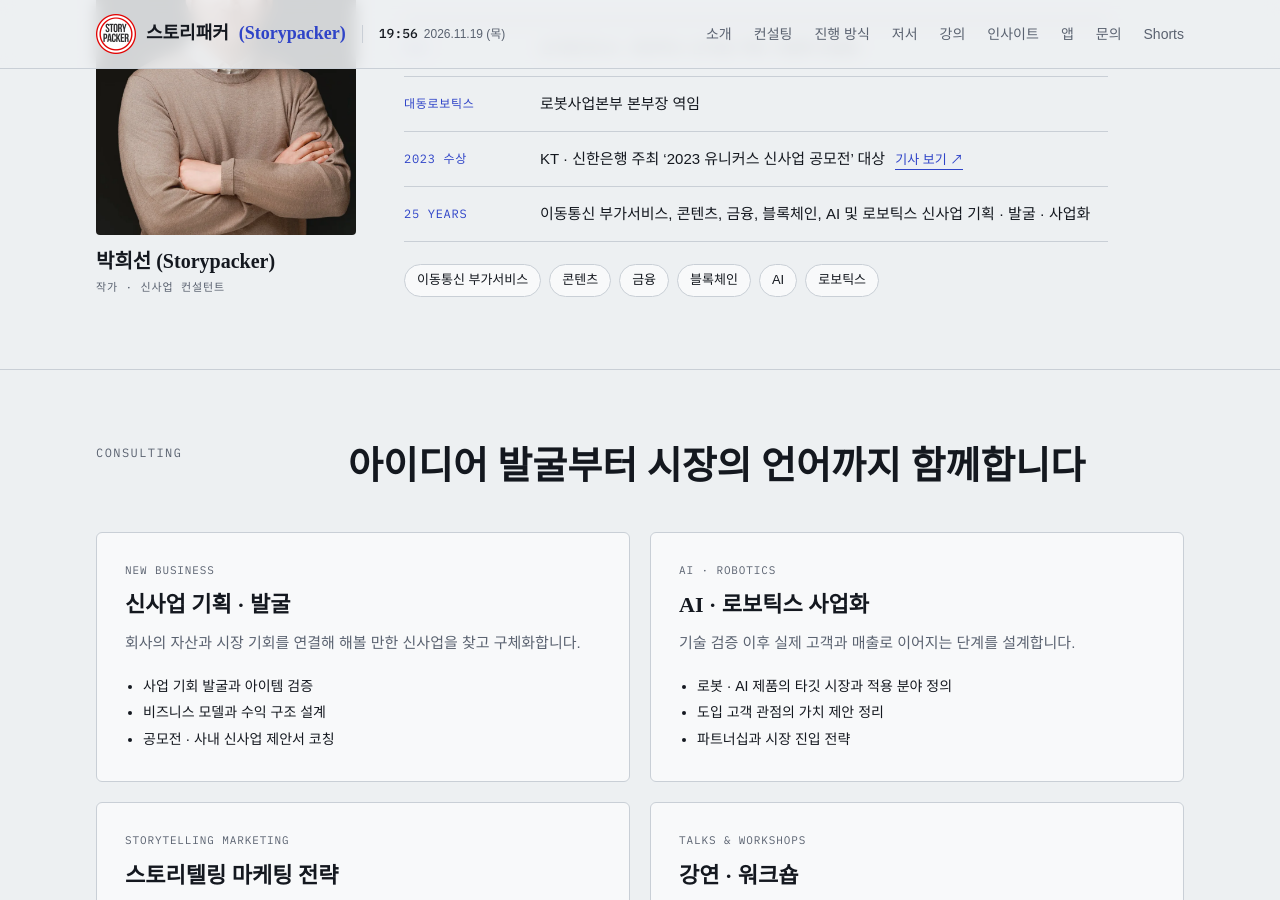
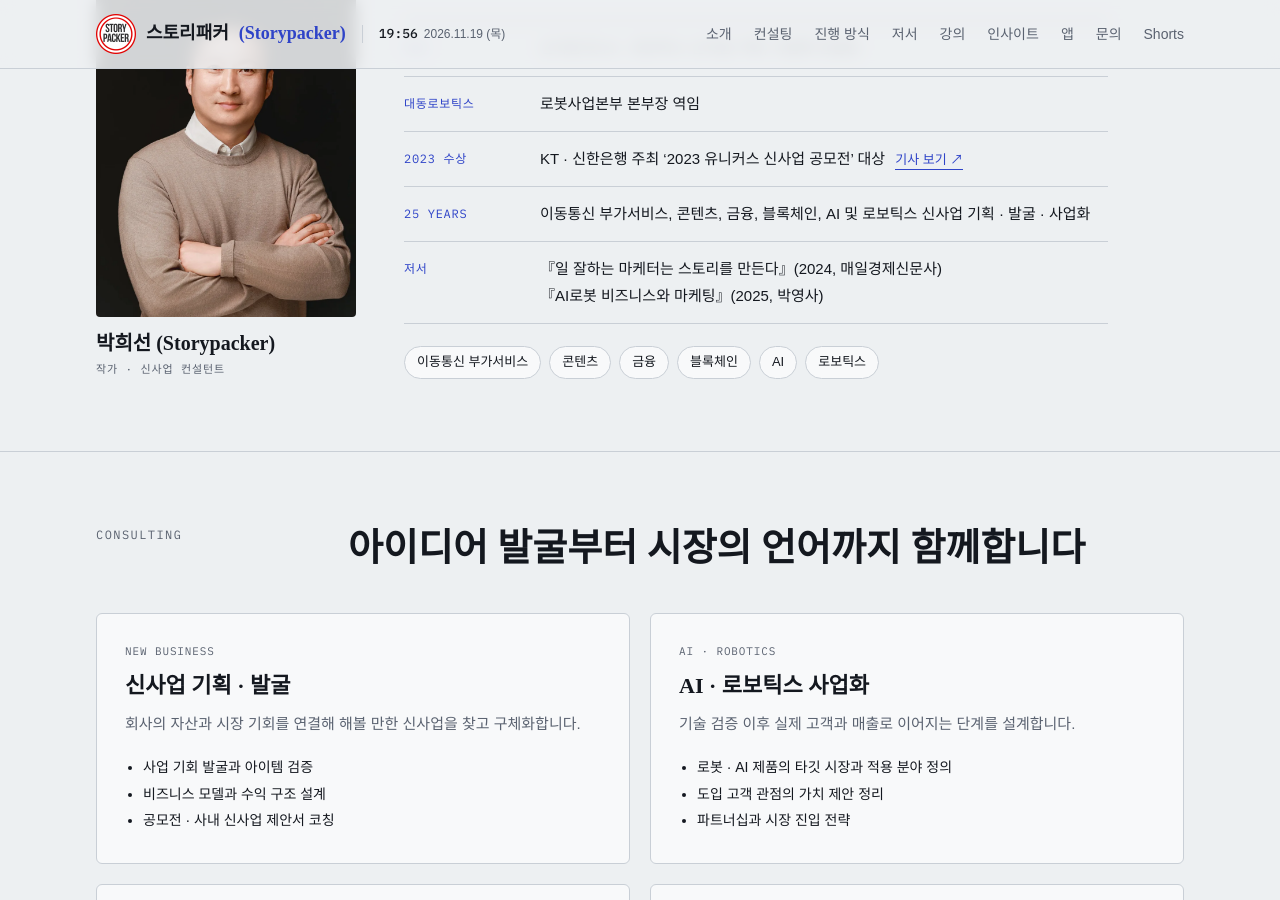
Before and after one commit to storypacker/intro, a Jekyll site: the page built from index.html, in a window 1280 px wide and 900 px high, scrolled down 2614 px. Built offline with Jekyll 4.4.1, drawn with Linux system fonts in a browser that asks for light colours; some web fonts are replaced.

Commit message:
Add files via upload

```diff
--- a/index.html
+++ b/index.html
@@ -366,6 +366,7 @@ footer .foot-links a:hover{color:var(--ink)}
             <li><span class="k">대동로보틱스</span><span>로봇사업본부 본부장 역임</span></li>
             <li><span class="k">2023 수상</span><span>KT · 신한은행 주최 ‘2023 유니커스 신사업 공모전’ 대상 <a class="news-link" href="https://www.insightkorea.co.kr/news/articleView.html?idxno=116698" target="_blank" rel="noopener">기사 보기 ↗</a></span></li>
             <li><span class="k">25 YEARS</span><span>이동통신 부가서비스, 콘텐츠, 금융, 블록체인, AI 및 로보틱스 신사업 기획 · 발굴 · 사업화</span></li>
+            <li><span class="k">저서</span><span>『일 잘하는 마케터는 스토리를 만든다』(2024, 매일경제신문사)<br>『AI로봇 비즈니스와 마케팅』(2025, 박영사)</span></li>
           </ul>
           <div class="domains" aria-label="경력 분야">
             <span>이동통신 부가서비스</span><span>콘텐츠</span><span>금융</span><span>블록체인</span><span>AI</span><span>로보틱스</span>
```
